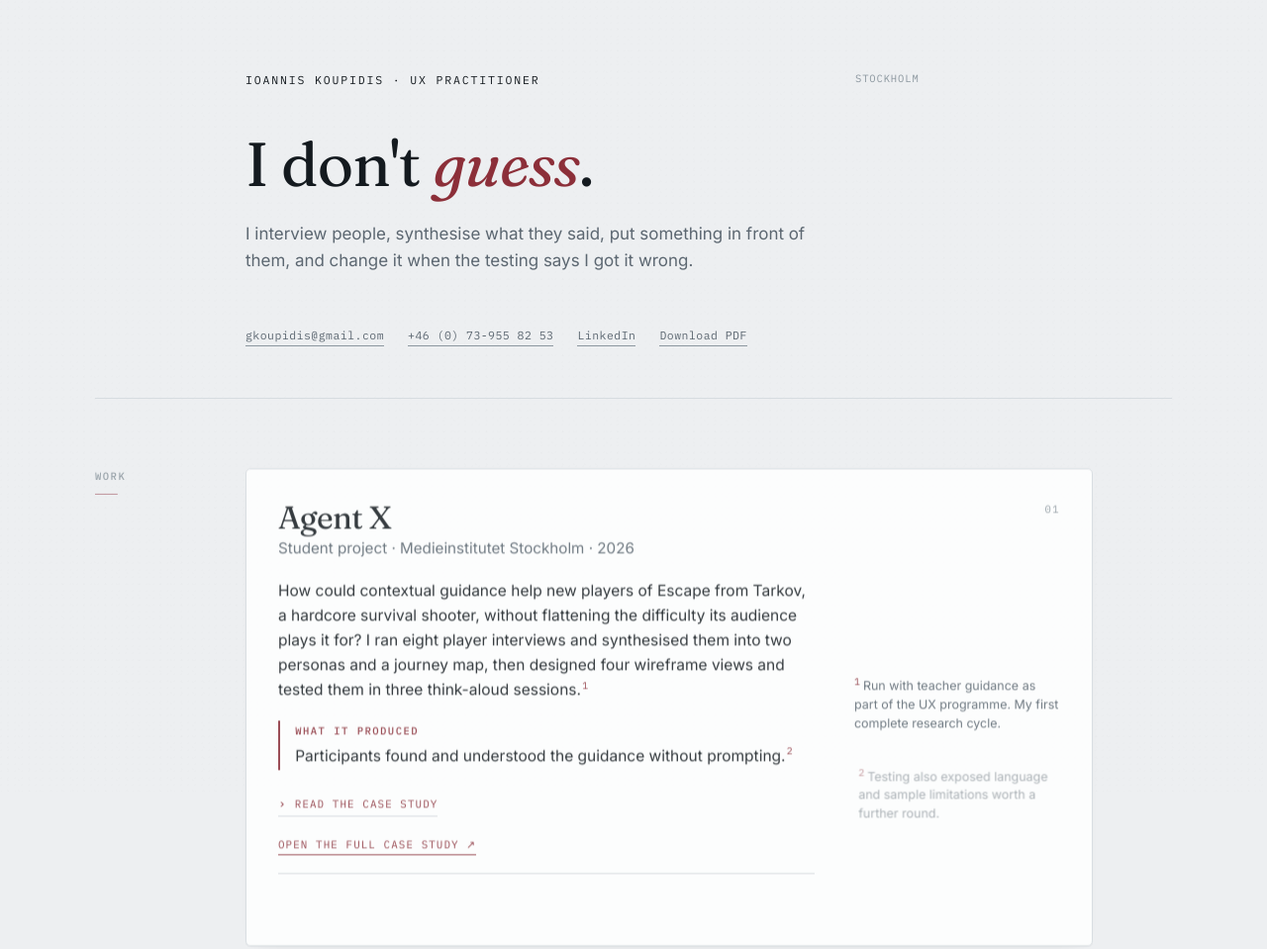
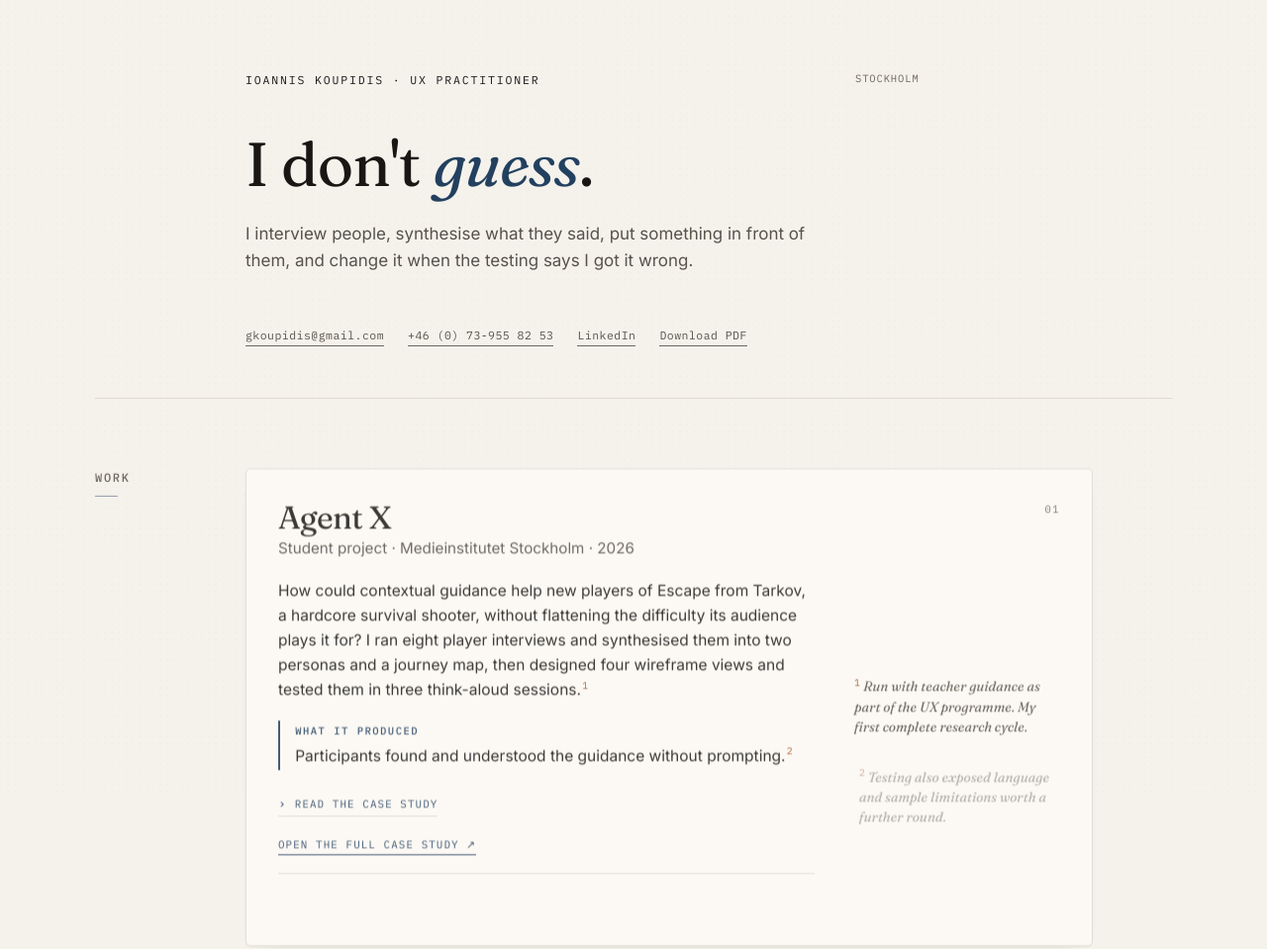
Before and after one commit to IoannisKP/IoannisK_CV, a plain HTML site: page index.html in a window 1280 px wide. Shown: the top 959 px of the page at 99% size. Drawn offline with Linux system fonts and the light colour scheme.

Commit message:
Palette C: warm book stock, navy and copper accents; larger spine labels; serif italic margin notes

```diff
--- a/index.html
+++ b/index.html
@@ -9,13 +9,17 @@
 <link href="https://fonts.googleapis.com/css2?family=Fraunces:ital,opsz,wght,SOFT,WONK@0,9..144,300..700,0..100,0..1;1,9..144,300..500,0..100,0..1&family=IBM+Plex+Mono:wght@400;500&family=Inter:wght@400;500;600&display=swap" rel="stylesheet">
 <style>
   :root{
-    --paper:#EDEFF1;
-    --surface:#FFFFFF;
-    --ink:#141A1F;
-    --muted:#5C6771;
-    --faint:#8C979F;
-    --rule:#D6DCE0;
-    --accent:#8C2F39;
+    /* Warm book stock. The cool grey fought Fraunces and made every warm
+       accent look unresolved. Navy carries anything interactive, copper
+       carries quantities, so the accent is not doing five jobs at once. */
+    --paper:#F5F2EC;
+    --surface:#FDFBF7;
+    --ink:#191714;
+    --muted:#57524A;
+    --faint:#6E675C;
+    --rule:#E0DAD0;
+    --accent:#23405F;
+    --accent-2:#9C5324;
     --measure:38rem;
 
     /* editorial grid */
@@ -52,8 +56,8 @@
     z-index:0;
     opacity:.5;
     background:
-      radial-gradient(circle at 20% 30%, rgba(20,26,31,.020) 0 1px, transparent 1px),
-      radial-gradient(circle at 70% 65%, rgba(20,26,31,.016) 0 1px, transparent 1px);
+      radial-gradient(circle at 20% 30%, rgba(25,23,20,.022) 0 1px, transparent 1px),
+      radial-gradient(circle at 70% 65%, rgba(25,23,20,.018) 0 1px, transparent 1px);
     background-size:7px 7px, 11px 11px;
   }
 
@@ -162,10 +166,14 @@
 
   .row:last-of-type{border-bottom:0;}
 
+  /* Section labels were 0.66rem on --faint, which measured 2.59:1 against
+     the old paper. Larger, and on --muted, which is ~7:1. */
   .row > .spine .eyebrow{
     position:sticky;
     top:2rem;
     display:block;
+    font-size:0.75rem;
+    color:var(--muted);
   }
 
   /* Per-section progress rule. Stays at zero width unless a scroll
@@ -220,7 +228,7 @@
     font-size:0.62rem;
     vertical-align:super;
     line-height:0;
-    color:var(--accent);
+    color:var(--accent-2);
     margin-left:0.12em;
     letter-spacing:0;
   }
@@ -231,19 +239,27 @@
     width:var(--margin-col);
     margin-right:var(--note-pull);
     margin-bottom:1rem;
-    font-size:0.78rem;
-    line-height:1.5;
+    /* Serif italic, not slanted Inter. Makes the margin read as a different
+       kind of text rather than the body text tipped over. */
+    font-family:Fraunces,Georgia,serif;
+    font-variation-settings:"opsz" 14,"SOFT" 40,"WONK" 0;
+    font-style:italic;
+    font-size:0.86rem;
+    line-height:1.48;
     color:var(--muted);
     text-align:left;
   }
 
+  /* Marker stays mono even though the note is serif: it is apparatus,
+     not prose, and it should match the marker in the text. */
   .note::before{
     content:counter(note);
     font-family:"IBM Plex Mono",monospace;
+    font-style:normal;
     font-size:0.62rem;
     vertical-align:super;
     line-height:0;
-    color:var(--accent);
+    color:var(--accent-2);
     margin-right:0.3em;
   }
 
@@ -276,7 +292,7 @@
     /* Break the measure. These outrank everything else on the page. */
     width:calc(100% + var(--margin-col) + var(--gutter));
     max-width:none;
-    box-shadow:0 1px 2px rgba(20,26,31,.04),0 8px 24px -12px rgba(20,26,31,.10);
+    box-shadow:0 1px 2px rgba(25,23,20,.05),0 8px 24px -12px rgba(25,23,20,.12);
   }
 
   .work:last-child{margin-bottom:0;}
@@ -462,6 +478,7 @@
 
   .metric b{
     display:block;
+    color:var(--accent-2);
     font-family:Fraunces,Georgia,serif;
     font-variation-settings:"opsz" 48,"SOFT" 40,"WONK" 0;
     font-size:1.55rem;
@@ -700,7 +717,7 @@
   @media (hover:hover) and (prefers-reduced-motion:no-preference){
     .work:hover{
       translate:0 -3px;
-      box-shadow:0 2px 4px rgba(20,26,31,.05),0 20px 44px -20px rgba(20,26,31,.20);
+      box-shadow:0 2px 4px rgba(25,23,20,.06),0 20px 44px -20px rgba(25,23,20,.22);
     }
   }
 
```
Also changed, not shown: CLAUDE.md (+10 -4 lines).
